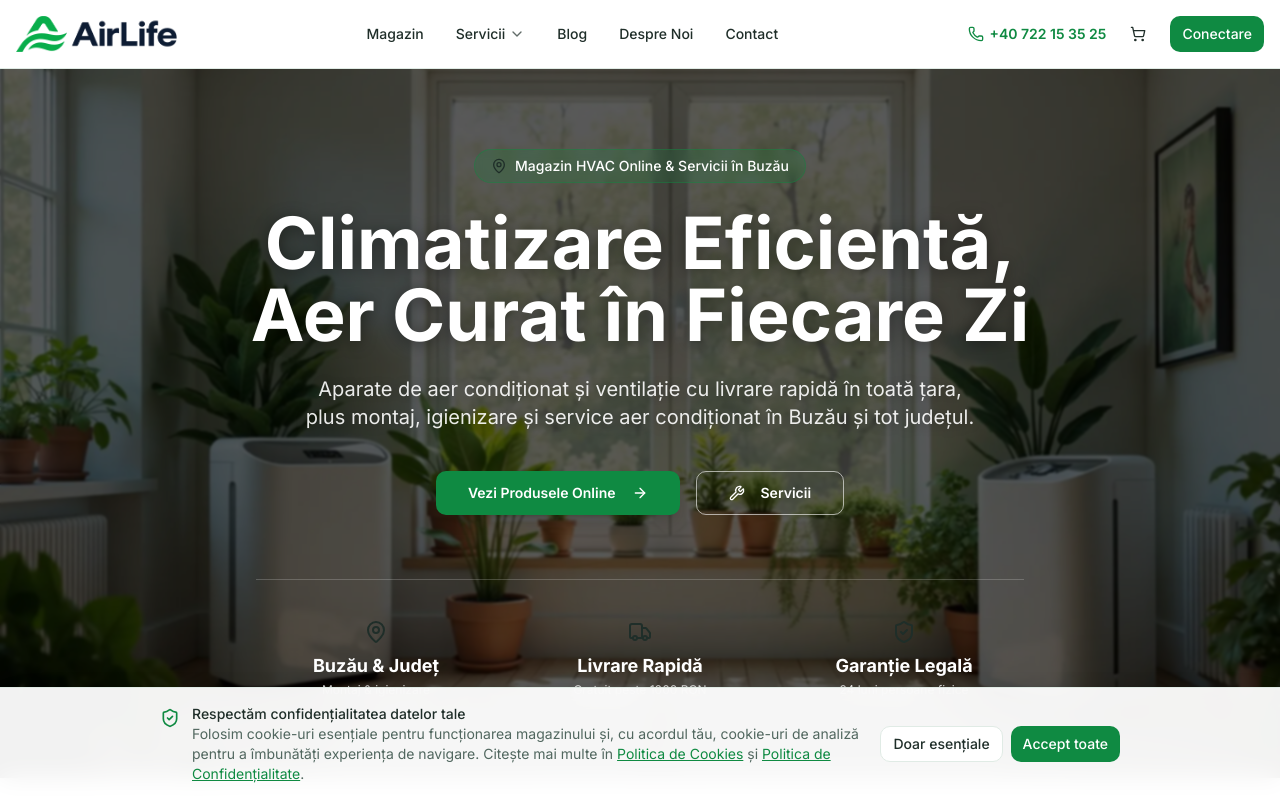
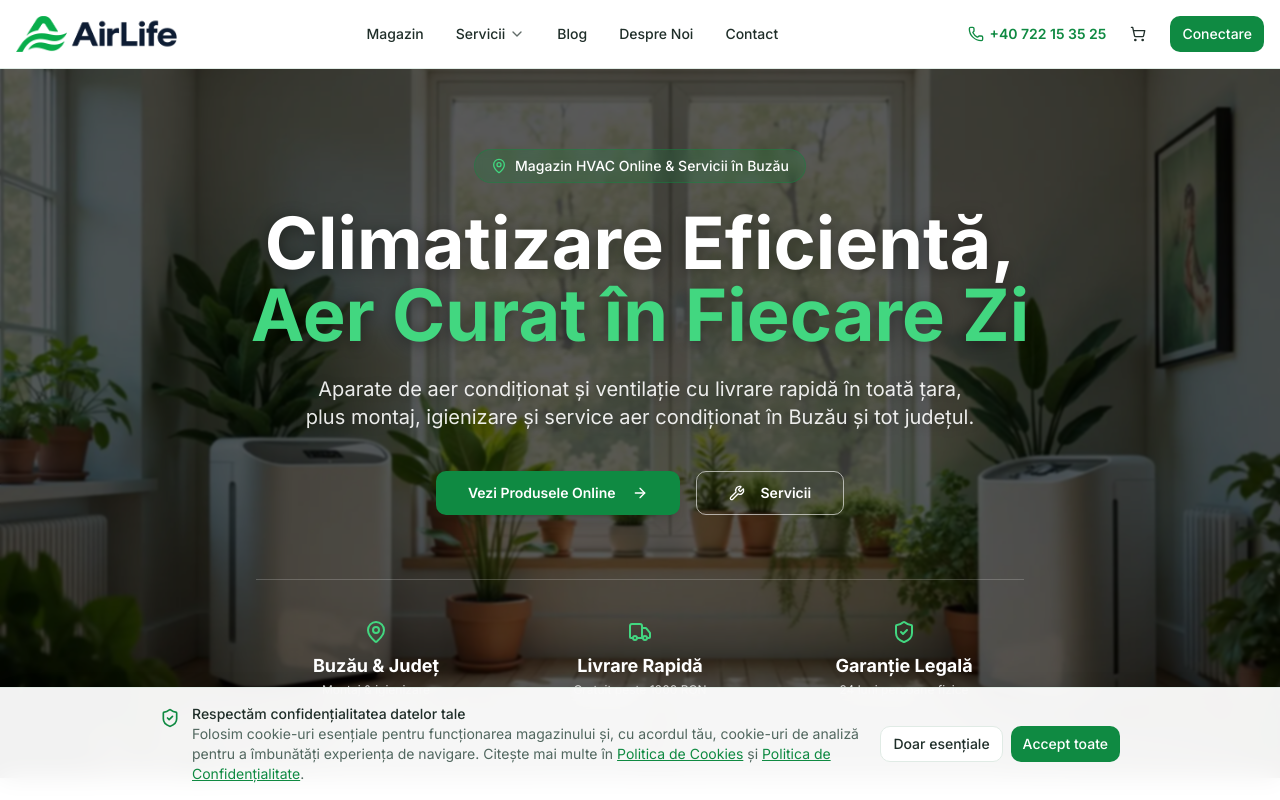
Before and after one commit to teodor-vladconstantin/AirLife, a Next.js app: page / in a window 1280 px wide. Shown: the top 800 px of the page. Built offline with nearby package versions, Linux system fonts and the light colour scheme; no server answers; the database is empty.

Commit message:
Tailwind: add brandlight color used on dark backgrounds
Co-Authored-By: Claude Opus 5.5 <noreply@anthropic.com>

```diff
--- a/tailwind.config.ts
+++ b/tailwind.config.ts
@@ -24,6 +24,8 @@ export default {
         ring: "hsl(var(--ring))",
         background: "hsl(var(--background))",
         foreground: "hsl(var(--foreground))",
+        // light green for text/icons on dark backgrounds (hero, footer); --primary is darker for contrast on white
+        brandlight: "hsl(145 65% 55%)",
         primary: {
           DEFAULT: "hsl(var(--primary))",
           foreground: "hsl(var(--primary-foreground))",
```
